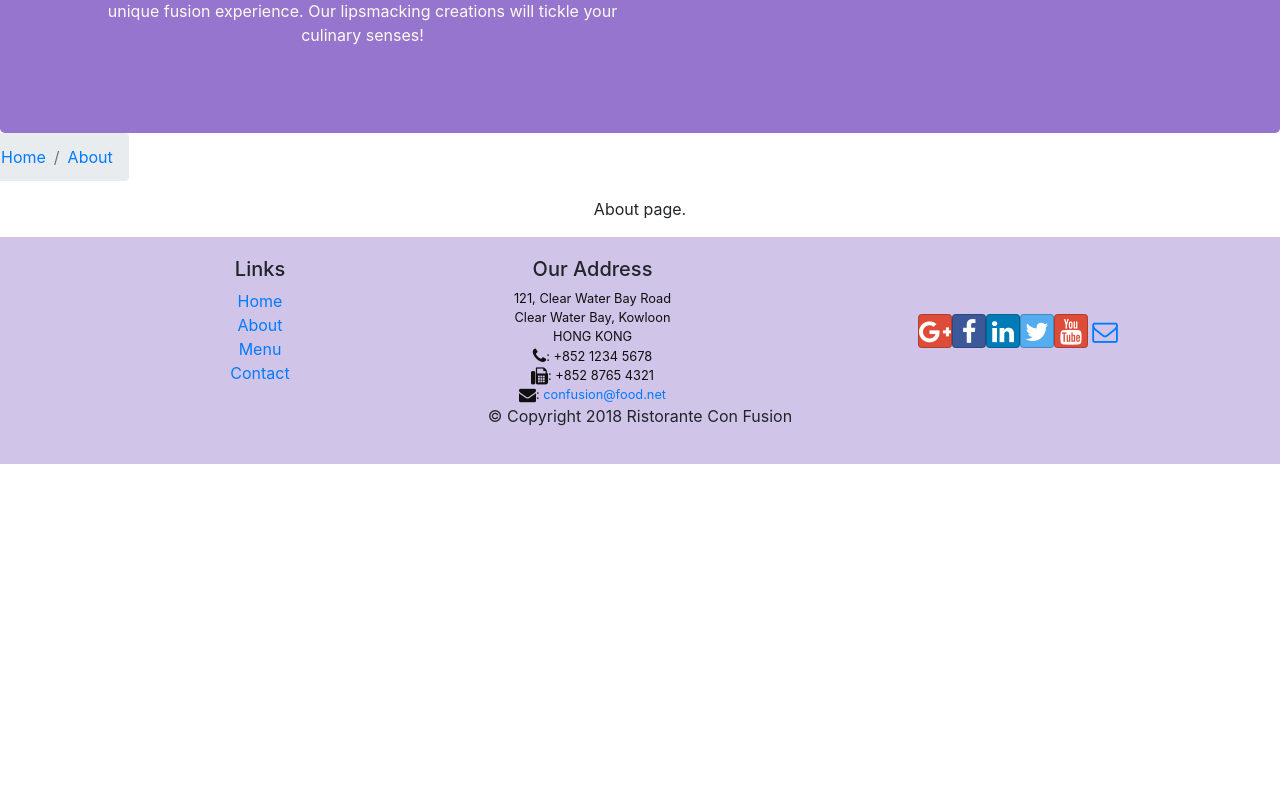
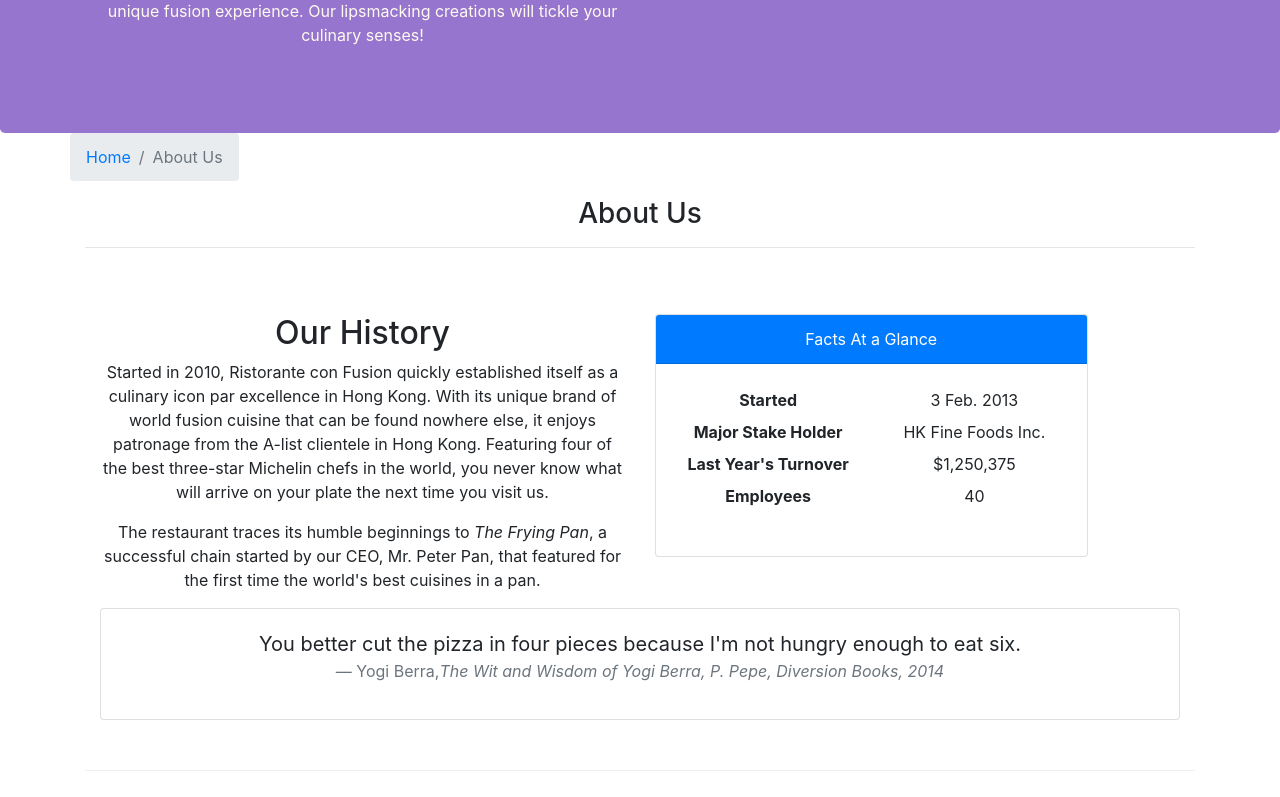
Before and after one commit to liminjun/front-end-react, a React (Create React App) app: page /about in a window 1280 px wide. Shown: the part 300-1097 px from the top of the page. Before the commit the page ends 800 px from the top, so only its background shows below. Built offline with nearby package versions, Linux system fonts and the light colour scheme.

Commit message:
feat:Assignment2.

```diff
--- a/src/components/AboutComponent.js
+++ b/src/components/AboutComponent.js
@@ -1,27 +1,109 @@
-import React, { Component } from 'react';
-import { Breadcrumb, BreadcrumbItem } from 'reactstrap';
-import {Link} from 'react-router-dom';
+import React from 'react';
+import { Breadcrumb, BreadcrumbItem, Card, CardBody, CardHeader, Media } from 'reactstrap';
+import { Link } from 'react-router-dom';
 
 
-class About extends Component {
-    render() {
+function RenderLeader({ leaders }) {
+    if (leaders) {
+
+        const list = leaders.map((leader) => {
+            return (
+                <>
+                    <Media>
+                        <Media left>
+                            <img width={100} height={100} src={leader.image} alt="thumbnail" />
+                        </Media>
+                        <Media body>
+                            <Media heading>{leader.name}</Media>
+                            <h3>{leader.abbr}</h3>
+                            <p>{leader.description}</p>
+                        </Media>
+                    </Media>
+                </>
+            );
+        });
+
         return (
-           <>
-           <div className="row">
-                <Breadcrumb>
-                    <BreadcrumbItem>
-                        <Link to="/home">Home</Link>
-                    </BreadcrumbItem>
-                    <BreadcrumbItem>
-                        <Link to="/about">About</Link>
-                    </BreadcrumbItem>
+            <>
+                <Media list>
+                    {list}
+                </Media>
+            </>
 
-                </Breadcrumb>
-
-            </div>
-           <p>About page.</p>
-           </>
+        );
+    } else {
+        return (
+            <div></div>
         )
     }
 }
+
+function About(props) {
+
+
+
+    return (
+        <div className="container">
+            <div className="row">
+                <Breadcrumb>
+                    <BreadcrumbItem><Link to="/home">Home</Link></BreadcrumbItem>
+                    <BreadcrumbItem active>About Us</BreadcrumbItem>
+                </Breadcrumb>
+                <div className="col-12">
+                    <h3>About Us</h3>
+                    <hr />
+                </div>
+            </div>
+            <div className="row row-content">
+                <div className="col-12 col-md-6">
+                    <h2>Our History</h2>
+                    <p>Started in 2010, Ristorante con Fusion quickly established itself as a culinary icon par excellence in Hong Kong. With its unique brand of world fusion cuisine that can be found nowhere else, it enjoys patronage from the A-list clientele in Hong Kong.  Featuring four of the best three-star Michelin chefs in the world, you never know what will arrive on your plate the next time you visit us.</p>
+                    <p>The restaurant traces its humble beginnings to <em>The Frying Pan</em>, a successful chain started by our CEO, Mr. Peter Pan, that featured for the first time the world's best cuisines in a pan.</p>
+                </div>
+                <div className="col-12 col-md-5">
+                    <Card>
+                        <CardHeader className="bg-primary text-white">Facts At a Glance</CardHeader>
+                        <CardBody>
+                            <dl className="row p-1">
+                                <dt className="col-6">Started</dt>
+                                <dd className="col-6">3 Feb. 2013</dd>
+                                <dt className="col-6">Major Stake Holder</dt>
+                                <dd className="col-6">HK Fine Foods Inc.</dd>
+                                <dt className="col-6">Last Year's Turnover</dt>
+                                <dd className="col-6">$1,250,375</dd>
+                                <dt className="col-6">Employees</dt>
+                                <dd className="col-6">40</dd>
+                            </dl>
+                        </CardBody>
+                    </Card>
+                </div>
+                <div className="col-12">
+                    <Card>
+                        <CardBody className="bg-faded">
+                            <blockquote className="blockquote">
+                                <p className="mb-0">You better cut the pizza in four pieces because
+                                    I'm not hungry enough to eat six.</p>
+                                <footer className="blockquote-footer">Yogi Berra,
+                                <cite title="Source Title">The Wit and Wisdom of Yogi Berra,
+                                    P. Pepe, Diversion Books, 2014</cite>
+                                </footer>
+                            </blockquote>
+                        </CardBody>
+                    </Card>
+                </div>
+            </div>
+            <div className="row row-content">
+                <div className="col-12">
+                    <h2>Corporate Leadership</h2>
+                </div>
+                <div className="col-12">
+
+                    <RenderLeader leaders={props.leaders}></RenderLeader>
+
+                </div>
+            </div>
+        </div>
+    );
+}
+
 export default About;
--- a/src/components/MainComponent.js
+++ b/src/components/MainComponent.js
@@ -71,7 +71,7 @@
           <Route path="/home" component={HomePage}></Route>
           <Route exact path="/menu" component={() => <Menu dishes={this.state.dishes}></Menu>}></Route>
           <Route path="/menu/:dishId" component={DishWithId}></Route>
-          <Route path="/about" component={AboutPage}></Route>
+          <Route path="/about" component={()=><About leaders={this.state.leaders}></About>}></Route>
           <Route path="/contactus" component={ContactPage}></Route>
           <Redirect to="/home"></Redirect>
         </Switch>
```
Also changed, not shown: Assignment/Assignment2.png (added).
